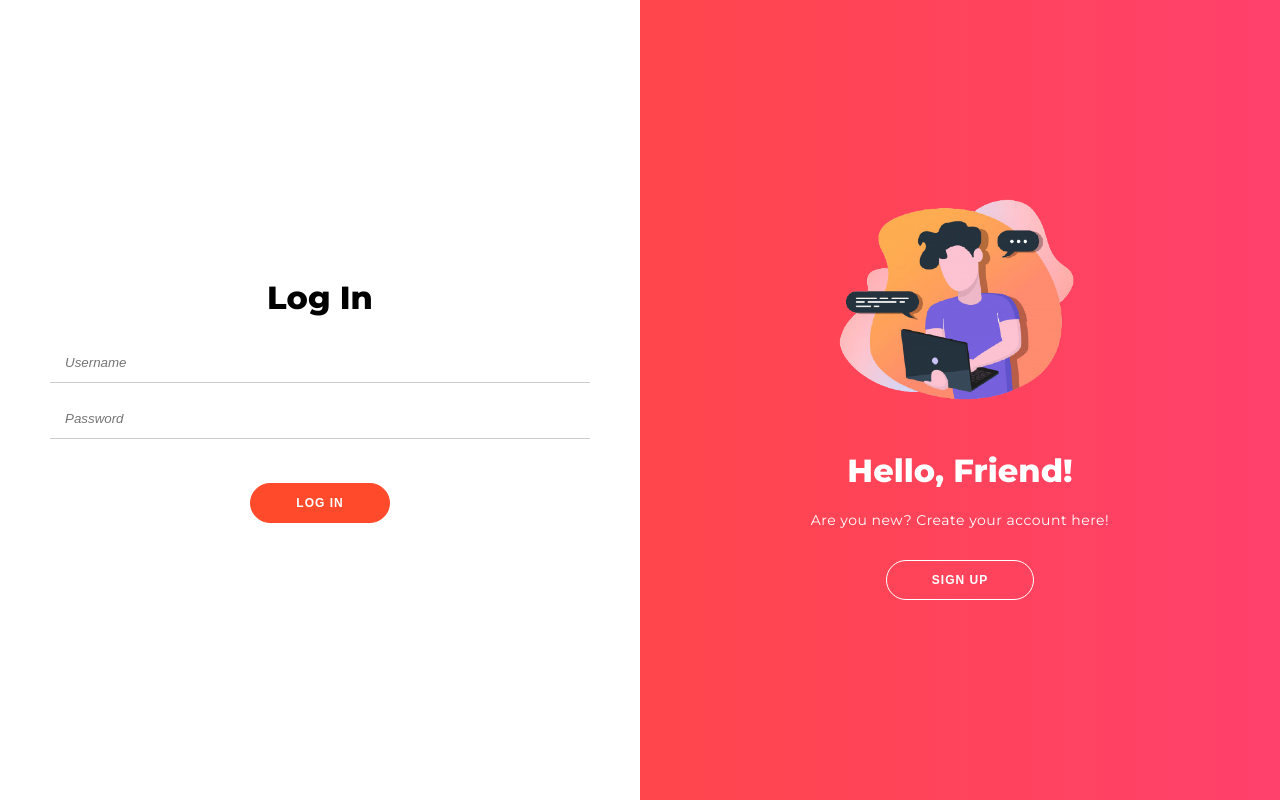
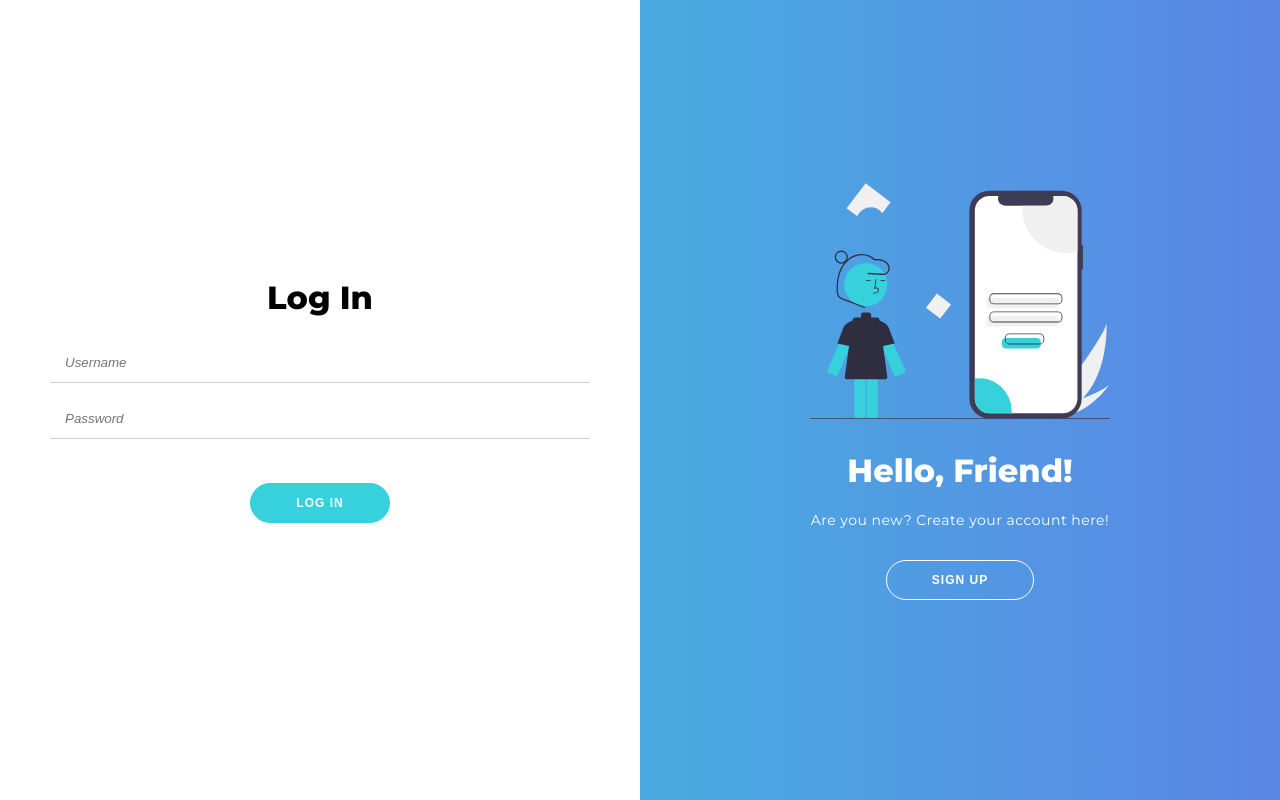
Before and after one commit to jeaaanius/VaxAco, a Flask app: page / in a window 1280 px wide. Run offline with Flask 2, Linux system fonts and the light colour scheme.

Commit message:
updated signlog design

```diff
--- a/static/css/styles1.css
+++ b/static/css/styles1.css
@@ -28,8 +28,8 @@ a {
 }
 button {
 	border-radius: 20px;
-	border: 1px solid #FF4B2B;
-	background-color: #FF4B2B;
+	border: 1px solid #36D1DC;
+	background-color: #36D1DC;
 	color: #FFFFFF;
 	font-size: 12px;
 	font-weight: bold;
@@ -135,9 +135,9 @@ span{
 	transform: translateX(-100%);
 }
 .overlay {
-	background: #FF416C;
-	background: -webkit-linear-gradient(to right, #FF4B2B, #FF416C);
-	background: linear-gradient(to right, #FF4B2B, #FF416C);
+	background: #5B86E5;
+	background: -webkit-linear-gradient(to right, #36D1DC, #5B86E5);
+	background: linear-gradient(to right, #36D1DC, #5B86E5);
 	background-repeat: no-repeat;
 	background-size: cover;
 	background-position: 0 0;
--- a/templates/signlog.html
+++ b/templates/signlog.html
@@ -41,13 +41,13 @@
     <div class="overlay-container">
         <div class="overlay">
             <div class="overlay-panel overlay-left">
-                <img src="{{ url_for('static', filename='pics/welcome.png') }}" height="300" width="300" style="margin-top:-50px;">
+                <img src="{{ url_for('static', filename='pics/welcome_back.svg') }}" height="300" width="300" style="margin-top:-50px;">
                 <h1 style="font-family:'Montserrat',sans-serif">Welcome Back!</h1>
                 <p style="font-family:'Montserrat',sans-serif">Log in to continue to your account.</p>
                 <button class="ghost" id="signIn">Sign In</button>
             </div>
             <div class="overlay-panel overlay-right">
-                <img src="{{ url_for('static', filename='pics/signin.png') }}" height="300" width="300" style="margin-top:-50px;">
+                <img src="{{ url_for('static', filename='pics/sign_in.svg') }}" height="300" width="300" style="margin-top:-50px;">
                 <h1 style="font-family:'Montserrat',sans-serif">Hello, Friend!</h1>
                 <p style="font-family:'Montserrat',sans-serif">Are you new? Create your account here!</p>
                 <button class="ghost" id="signUp">Sign Up</button>
```
Also changed, not shown: static/pics/sign_in.svg (added), static/pics/welcome_back.svg (added), 1 other file.
